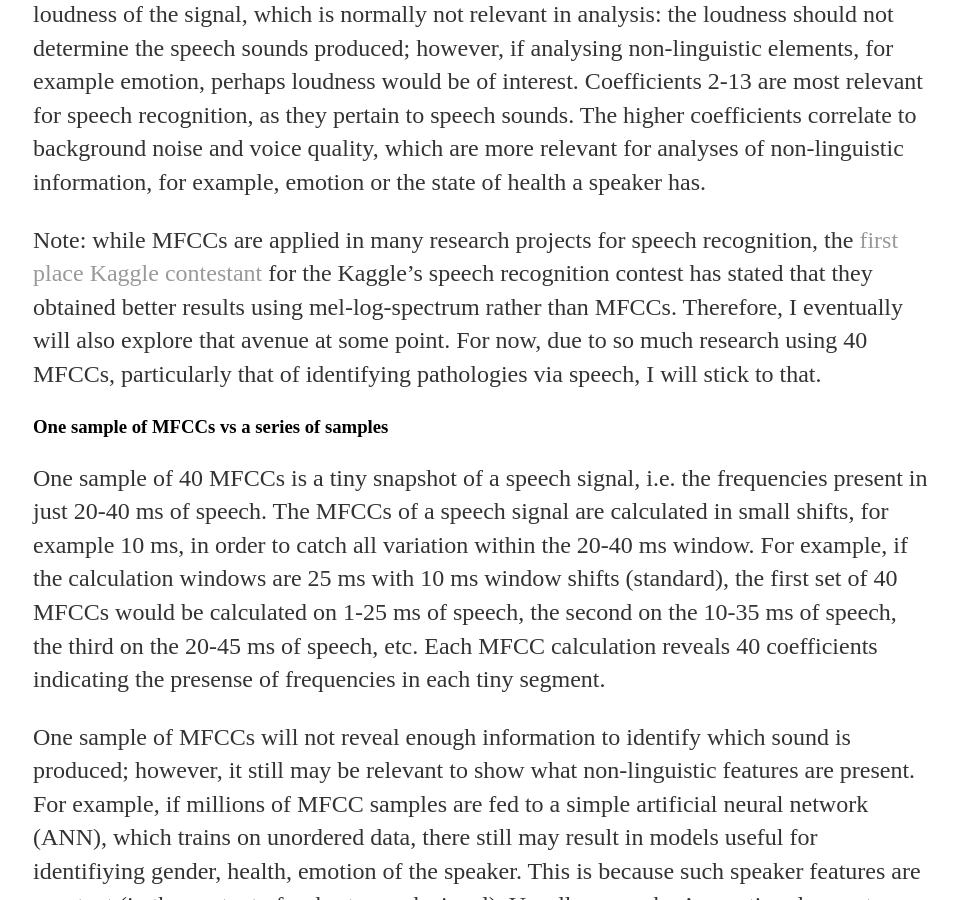
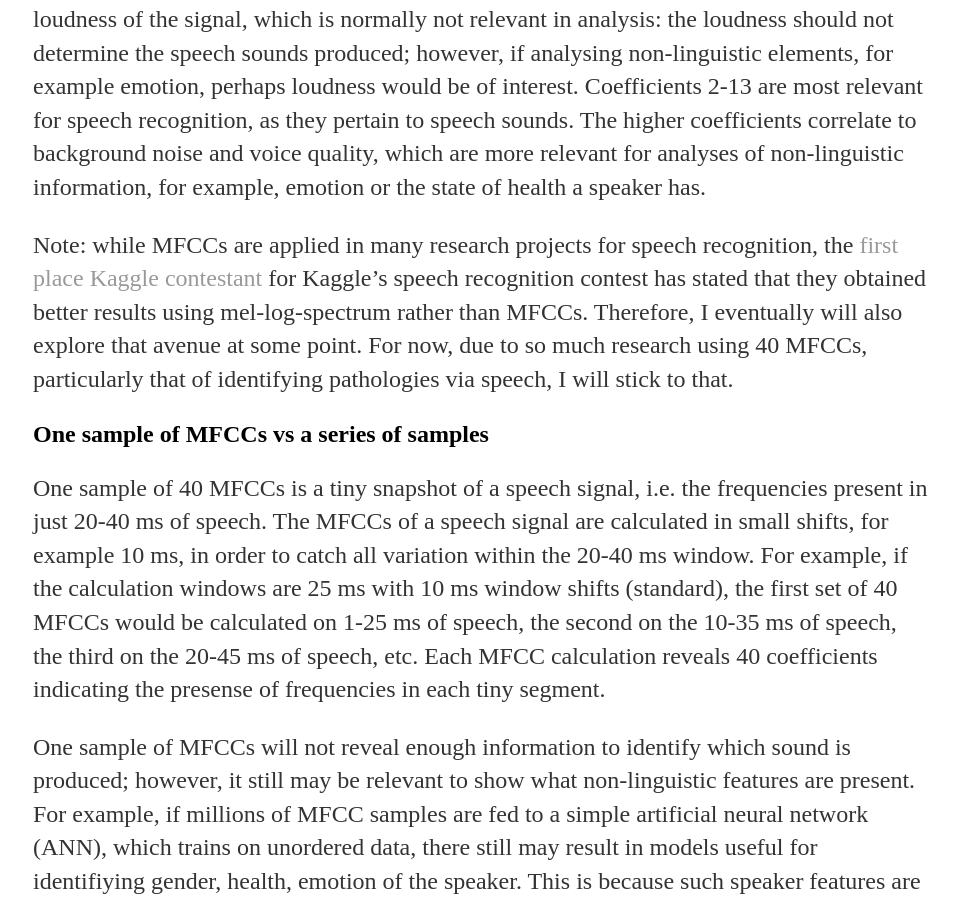
Before and after one commit to a-n-rose/a-n-rose.github.io, a Jekyll site: the page built from _posts/2018-09-09-MFCC-extraction-prep-speech-4-deep-learning.md, in a window 1280 px wide and 900 px high, scrolled down 977 px. Shown: the whole window, without its empty margins (159-1118 px from the left). Built offline with Jekyll 4.4.1, drawn with Linux system fonts in a browser that asks for light colours.

Commit message:
font change and small edit

```diff
--- a/_posts/2018-09-09-MFCC-extraction-prep-speech-4-deep-learning.md
+++ b/_posts/2018-09-09-MFCC-extraction-prep-speech-4-deep-learning.md
@@ -6,15 +6,15 @@ date: 2018-09-09
 
 Here I will detail what exactly my speech data preparation process is/was and give a view of what the data looks like. Also, I will detail how the data is processed in each of the neural networks I implement and what kind of results varying speech preparation strategies/neural networks offer.
 
-### The MFCC
+## The MFCC
 
 For fields examining the speech signal through the lense of deep learning, Mel Frequency Cepstral Coefficients (MFCC) are widely used as representations of the original speech signal. Quickly put, the MFCCs are a translation of the speech signal from the time and amplitude domain to the frequency and power domain, which also reflects humans' perception of those frequencies. For example, humans can distinguish changes in lower frequencies better than in higher frequencies; therefore changes in frequencies (among other things) are not linearly processed, as it pertains to human auditory perception. When MFCCs are calculated, adjustments to the values reflect how human beings would process them. For a great tutorial, click <a href="http://practicalcryptography.com/miscellaneous/machine-learning/guide-mel-frequency-cepstral-coefficients-mfccs/">here</a>.
 
 The coefficients applied to deep learning algorithms usually range from 12 (2nd-13th coefficients) to 40 and correspond to the filters applied in the calculations of the MFCC. The lower coefficients reflect the presense of lower frequencies in the signal and the higher coefficients reflect the higher frequencies present. The first coefficient pertains to the loudness of the signal, which is normally not relevant in analysis: the loudness should not determine the speech sounds produced; however, if analysing non-linguistic elements, for example emotion, perhaps loudness would be of interest. Coefficients 2-13 are most relevant for speech recognition, as they pertain to speech sounds. The higher coefficients correlate to background noise and voice quality, which are more relevant for analyses of non-linguistic information, for example, emotion or the state of health a speaker has.
 
-Note: while MFCCs are applied in many research projects for speech recognition, the <a href="https://www.kaggle.com/c/tensorflow-speech-recognition-challenge/discussion/46945#latest-363147">first place Kaggle contestant</a> for the Kaggle's speech recognition contest has stated that they obtained better results using mel-log-spectrum rather than MFCCs. Therefore, I eventually will also explore that avenue at some point. For now, due to so much research using 40 MFCCs, particularly that of identifying pathologies via speech, I will stick to that.
+Note: while MFCCs are applied in many research projects for speech recognition, the <a href="https://www.kaggle.com/c/tensorflow-speech-recognition-challenge/discussion/46945#latest-363147">first place Kaggle contestant</a> for Kaggle's speech recognition contest has stated that they obtained better results using mel-log-spectrum rather than MFCCs. Therefore, I eventually will also explore that avenue at some point. For now, due to so much research using 40 MFCCs, particularly that of identifying pathologies via speech, I will stick to that.
 
-### One sample of MFCCs vs a series of samples
+## One sample of MFCCs vs a series of samples
 
 One sample of 40 MFCCs is a tiny snapshot of a speech signal, i.e. the frequencies present in just 20-40 ms of speech. The MFCCs of a speech signal are calculated in small shifts, for example 10 ms, in order to catch all variation within the 20-40 ms window. For example, if the calculation windows are 25 ms with 10 ms window shifts (standard), the first set of  40 MFCCs would be calculated on 1-25 ms of speech, the second on the 10-35 ms of speech, the third on the 20-45 ms of speech, etc. Each MFCC calculation reveals 40 coefficients indicating the presense of frequencies in each tiny segment.
 
@@ -31,4 +31,4 @@ To identify changes of speech sounds over a period of milliseconds, a *series* o
 ##### Take a look at the patterns evident in this picture. Each 'column' is a snippet of 25 ms of speech from a production of the word 'hippopotamus'. The blue row shows the amplitude (i.e. the first MFCC coefficient). In this row you can speculate which parts of the word were 'voiced' or had higher energy - the darker blue parts ('i','o','otams') and which parts didn't - the whiter parts ('pp','p', possibly 't' and 'm'). The coefficients 2-13 require a bit more study; they are more specifically relevant to the actual sounds rather than their energy levels. And the coefficients 20 upwards reveal a clear pattern that at first glance looks to be stress: secondary stress at 'po' and primary stress at 'pot'.
 
 
-### Language Classifier: ANN vs LSTM
+## Language Classifier: ANN vs LSTM
```
